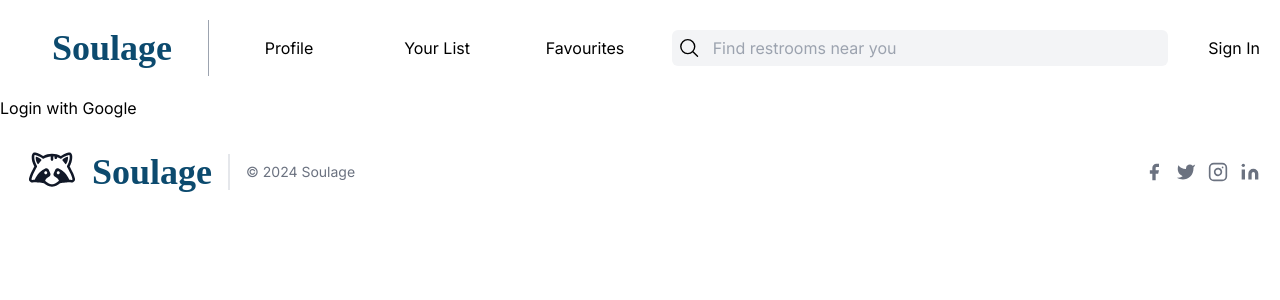
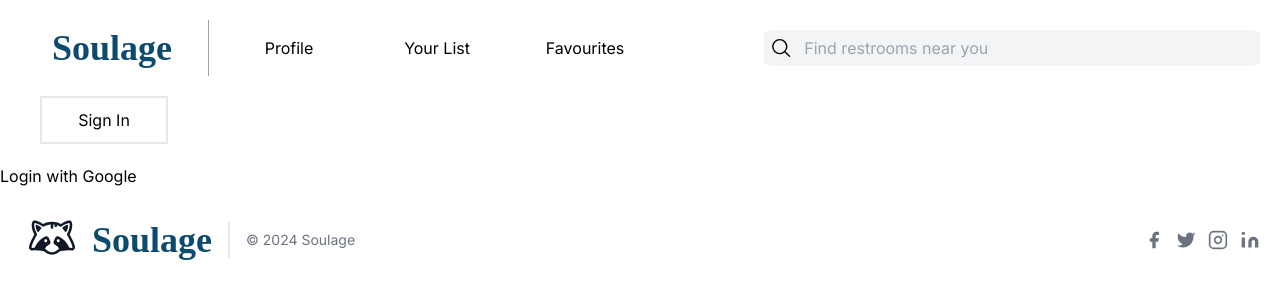
Before and after one commit to doh43/Outhouse, a Next.js app in the folder frontend/: page /login in a window 1280 px wide. Shown: the top 300 px of the page. Built offline with nearby package versions, Linux system fonts and the light colour scheme; no server answers.

Commit message:
added styling for sign in link

```diff
--- a/frontend/src/components/navbar/Navbar.tsx
+++ b/frontend/src/components/navbar/Navbar.tsx
@@ -52,7 +52,7 @@ const Navbar = () => {
         {status === "authenticated" ? (
           <Card user={session.user} pagetype={"Navbar"} />
         ) : (
-          <Link href="/login">Sign In</Link>
+          <Link href="/login" className="hover:bg-gray-200 border-2 border-solid flex items-center justify-center text-center py-1 px-2 w-32 h-12">Sign In</Link>
         )}
       </div>
     </div>
```
